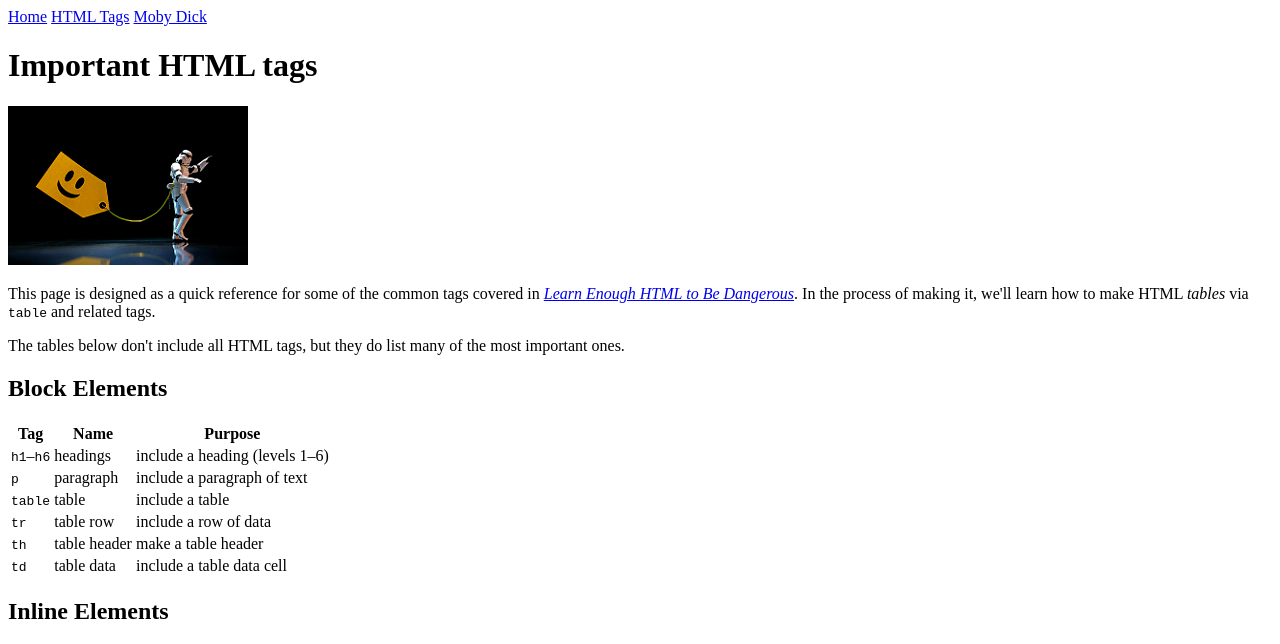
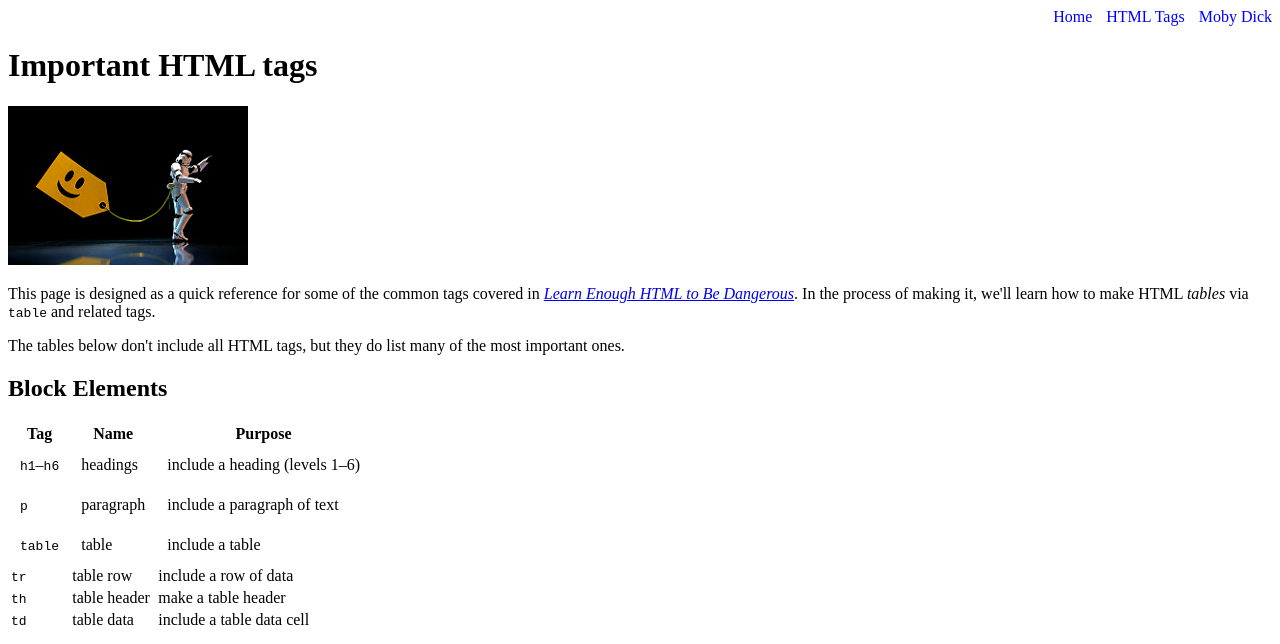
Before and after one commit to cdogs1964/sample_website, a plain HTML site: page tags.html in a window 1280 px wide. Shown: the top 644 px of the page. Drawn offline with Linux system fonts and the light colour scheme.

Commit message:
Finished Sample Website

```diff
--- a/tags.html
+++ b/tags.html
@@ -6,10 +6,10 @@
   </head>
   <body>
 
-    <div>
-      <a href="index.html">Home</a>
-      <a href="tags.html">HTML Tags</a>
-      <a href="moby_dick.html">Moby Dick</a>
+    <div style="text-align: right;">
+      <a href="index.html" style="text-decoration: none; color: blue;">Home</a>
+      <a href="tags.html" style="margin-left: 10px; text-decoration: none; color: blue;">HTML Tags</a>
+      <a href="moby_dick.html" style="margin-left: 10px; text-decoration: none; color: blue;">Moby Dick</a>
     </div>
 
     <header>
@@ -46,19 +46,19 @@
           <th>Purpose</th>
         </tr>
         <tr>
-          <td><code>h1</code>&ndash;<code>h6</code></td>
-          <td>headings</td>
-          <td>include a heading (levels 1&ndash;6)</td>
+          <td style="padding: 10px;"><code>h1</code>&ndash;<code>h6</code></td>
+          <td style="padding: 10px;">headings</td>
+          <td style="padding: 10px;">include a heading (levels 1&ndash;6)</td>
         </tr>
         <tr>
-          <td><code>p</code></td>
-          <td>paragraph</td>
-          <td>include a paragraph of text</td>
+          <td style="padding: 10px;"><code>p</code></td>
+          <td style="padding: 10px;">paragraph</td>
+          <td style="padding: 10px;">include a paragraph of text</td>
         </tr>
         <tr>
-          <td><code>table</code></td>
-          <td>table</td>
-          <td>include a table</td>
+          <td style="padding: 10px;"><code>table</code></td>
+          <td style="padding: 10px;">table</td>
+          <td style="padding: 10px;">include a table</td>
         </tr>
         <tr>
           <td><code>tr</code></td>
```
Also changed, not shown: index.html (+19 -4 lines), moby_dick.html (+13 -11 lines).
